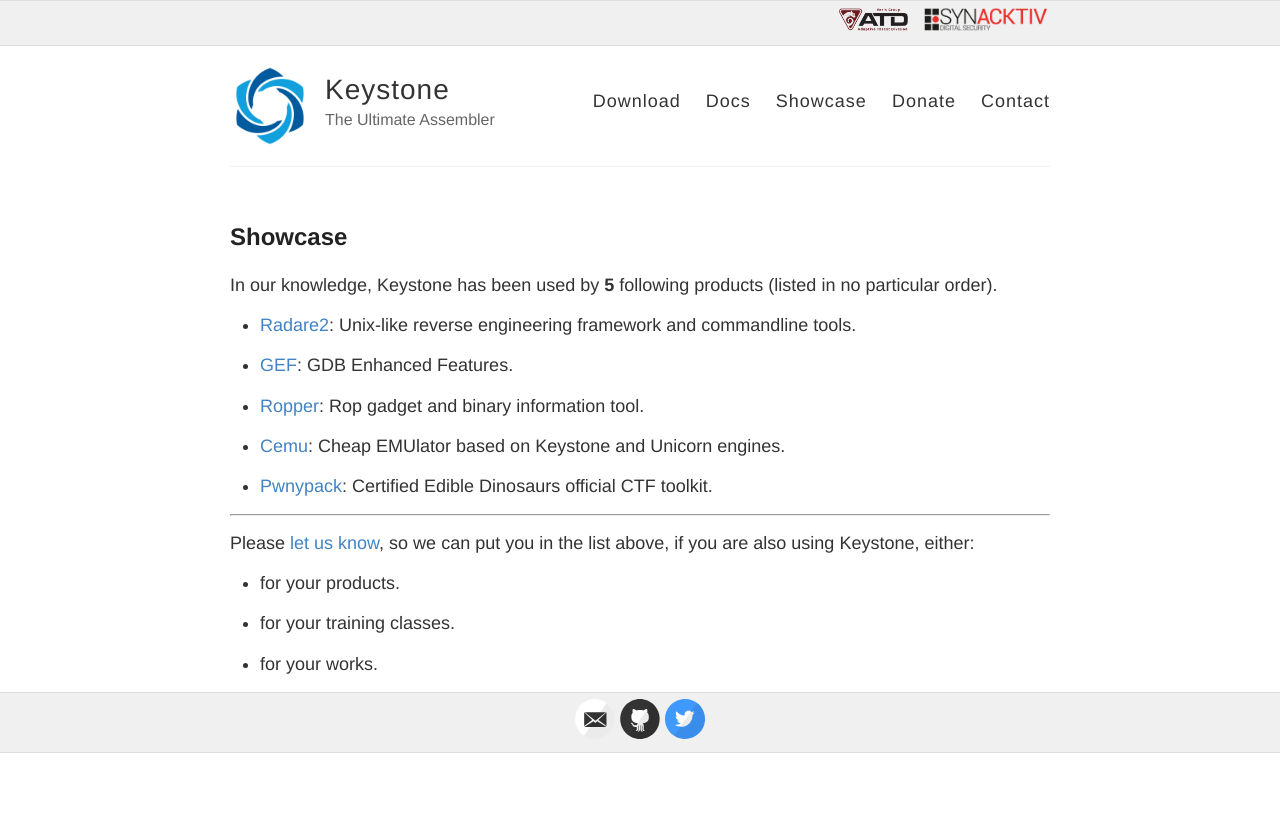
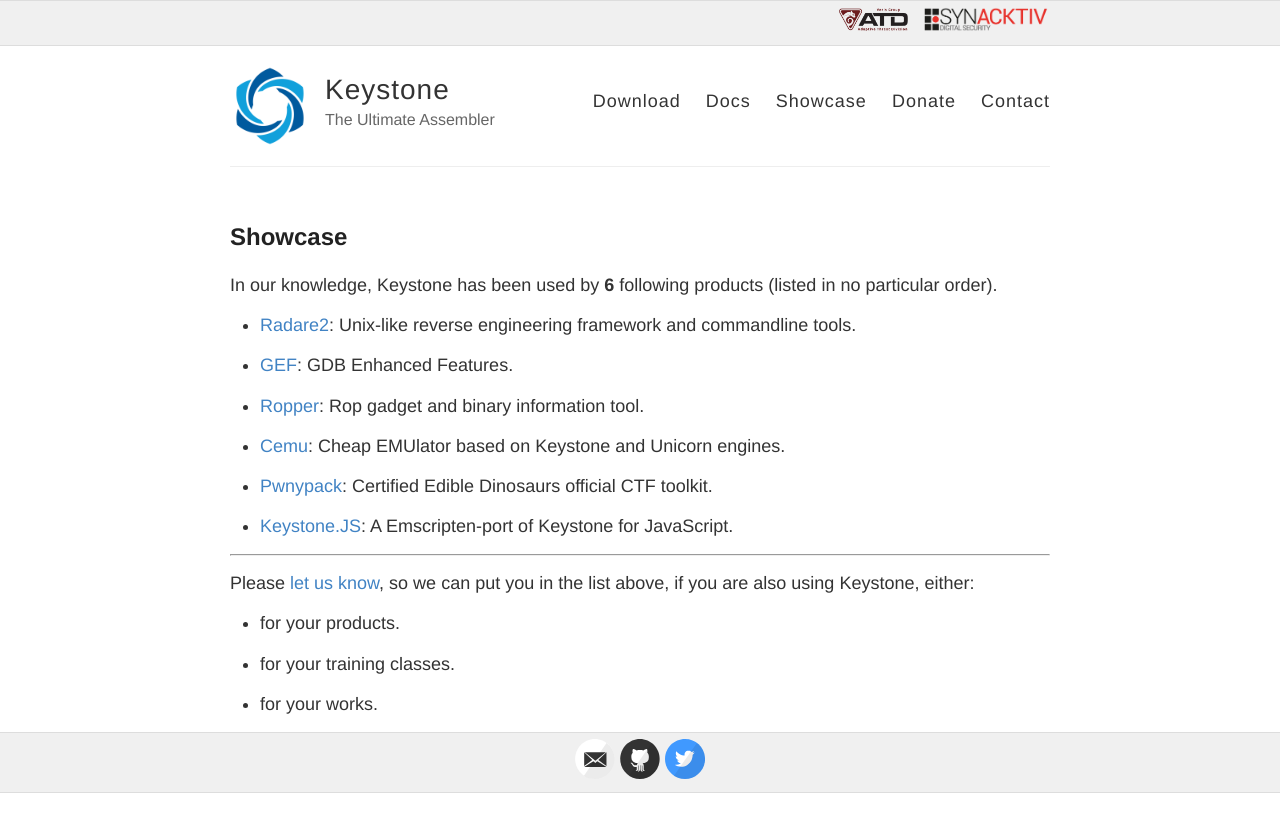
Before and after one commit to keystone-engine/keystone-engine.github.io, a Jekyll site: the page built from showcase.md, in a window 1280 px wide. Shown: the top 832 px of the page. Built offline with Jekyll 4.4.1, drawn with Linux system fonts in a browser that asks for light colours.

Commit message:
showcase

```diff
--- a/showcase.md
+++ b/showcase.md
@@ -6,7 +6,7 @@
 
 ## Showcase
 
-In our knowledge, Keystone has been used by **5** following products (listed in no particular order).
+In our knowledge, Keystone has been used by **6** following products (listed in no particular order).
 
 - [Radare2](https://github.com/radare/radare2): Unix-like reverse engineering framework and commandline tools.
 
@@ -18,6 +18,8 @@
 
 - [Pwnypack](https://github.com/edibledinos/pwnypack): Certified Edible Dinosaurs official CTF toolkit.
 
+- [Keystone.JS](http://alexaltea.github.io/keystone.js/): A Emscripten-port of Keystone for JavaScript.
+
 ---
 
 Please [let us know](/contact/), so we can put you in the list above, if you are also using Keystone, either:
```
